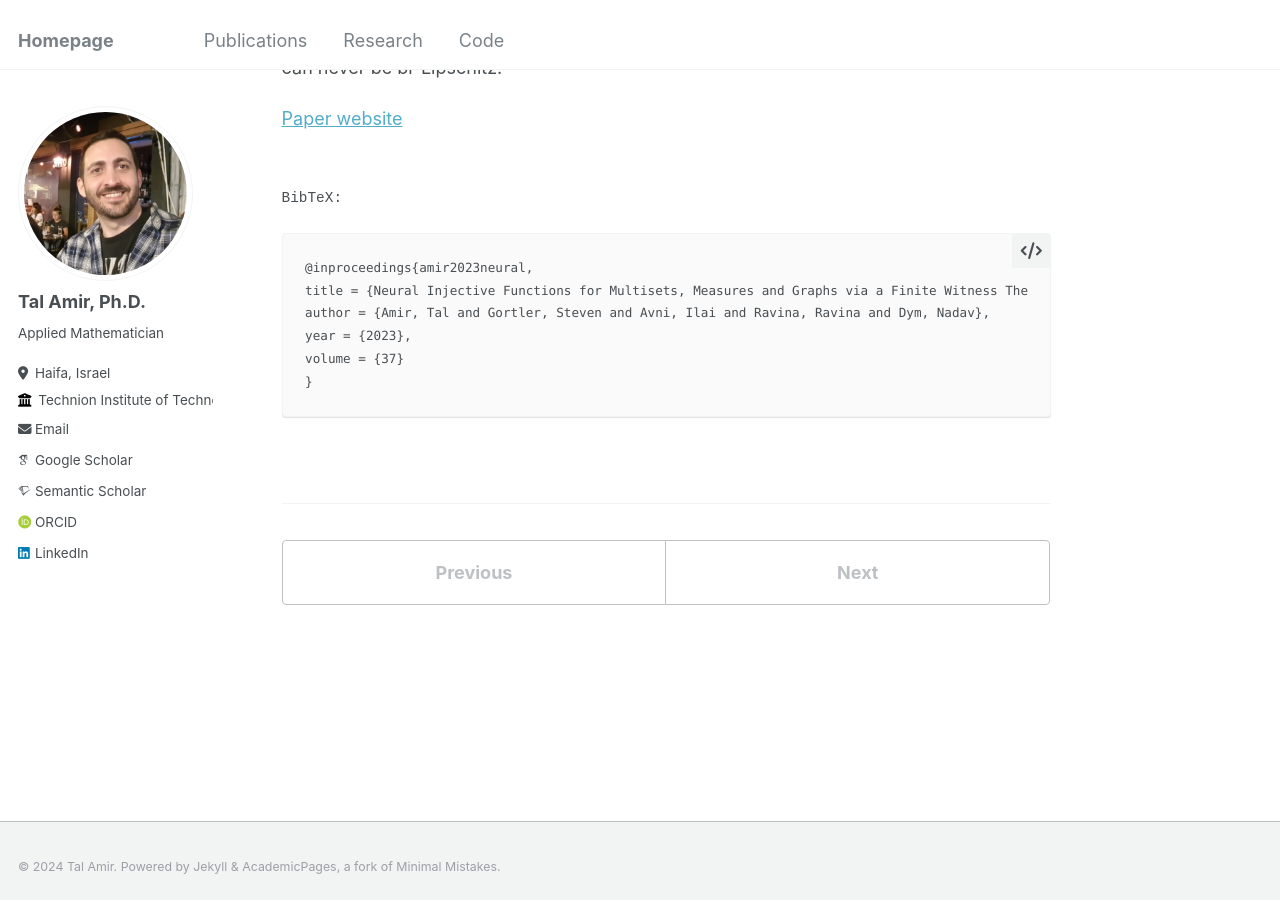
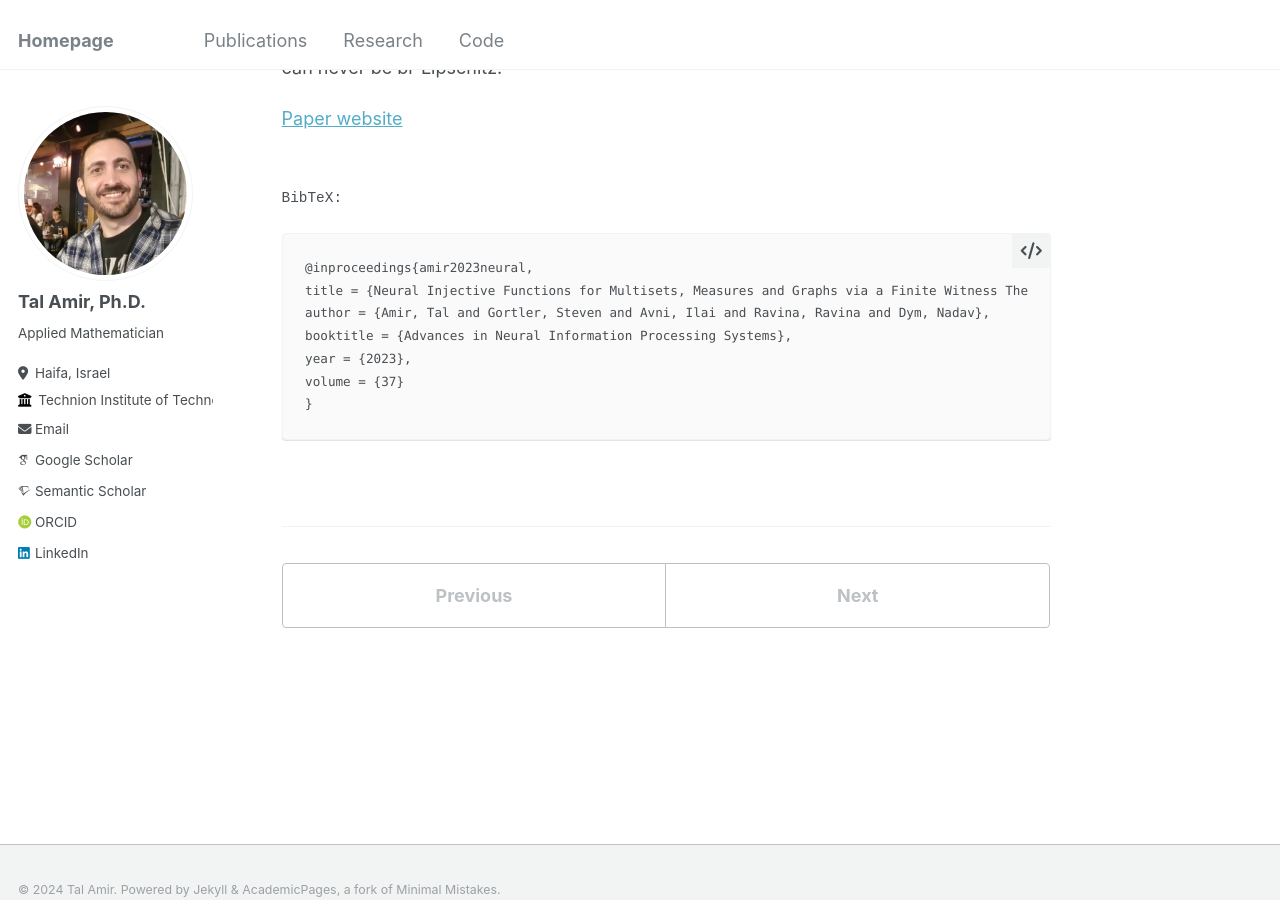
Before and after one commit to tal-amir/tal-amir.github.io, a Jekyll site: the page built from _publications/2023-12 Neural Injective Functions.md, in a window 1280 px wide and 900 px high, scrolled down 655 px. Built offline with Jekyll 4.4.1, drawn with Linux system fonts in a browser that asks for light colours; some web fonts are replaced.

Commit message:
Update 2023-12 Neural Injective Functions.md

```diff
--- a/_publications/2023-12 Neural Injective Functions.md
+++ b/_publications/2023-12 Neural Injective Functions.md
@@ -15,6 +15,7 @@ bibtex: |
     @inproceedings{amir2023neural,
     title = {Neural Injective Functions for Multisets, Measures and Graphs via a Finite Witness Theorem},
     author = {Amir, Tal and Gortler, Steven and Avni, Ilai and Ravina, Ravina and Dym, Nadav},
+    booktitle = {Advances in Neural Information Processing Systems},
     year = {2023},
     volume = {37}
     }
```
